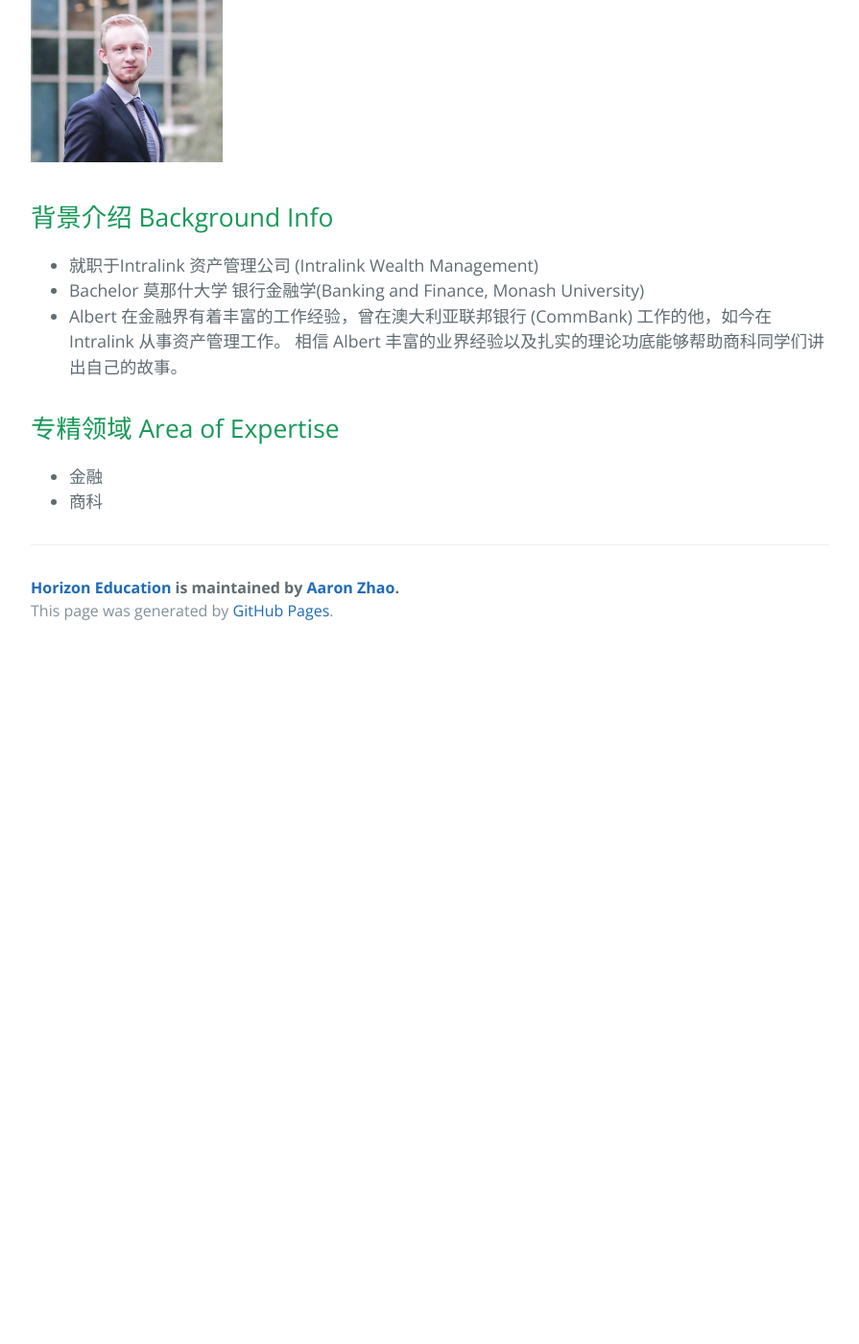
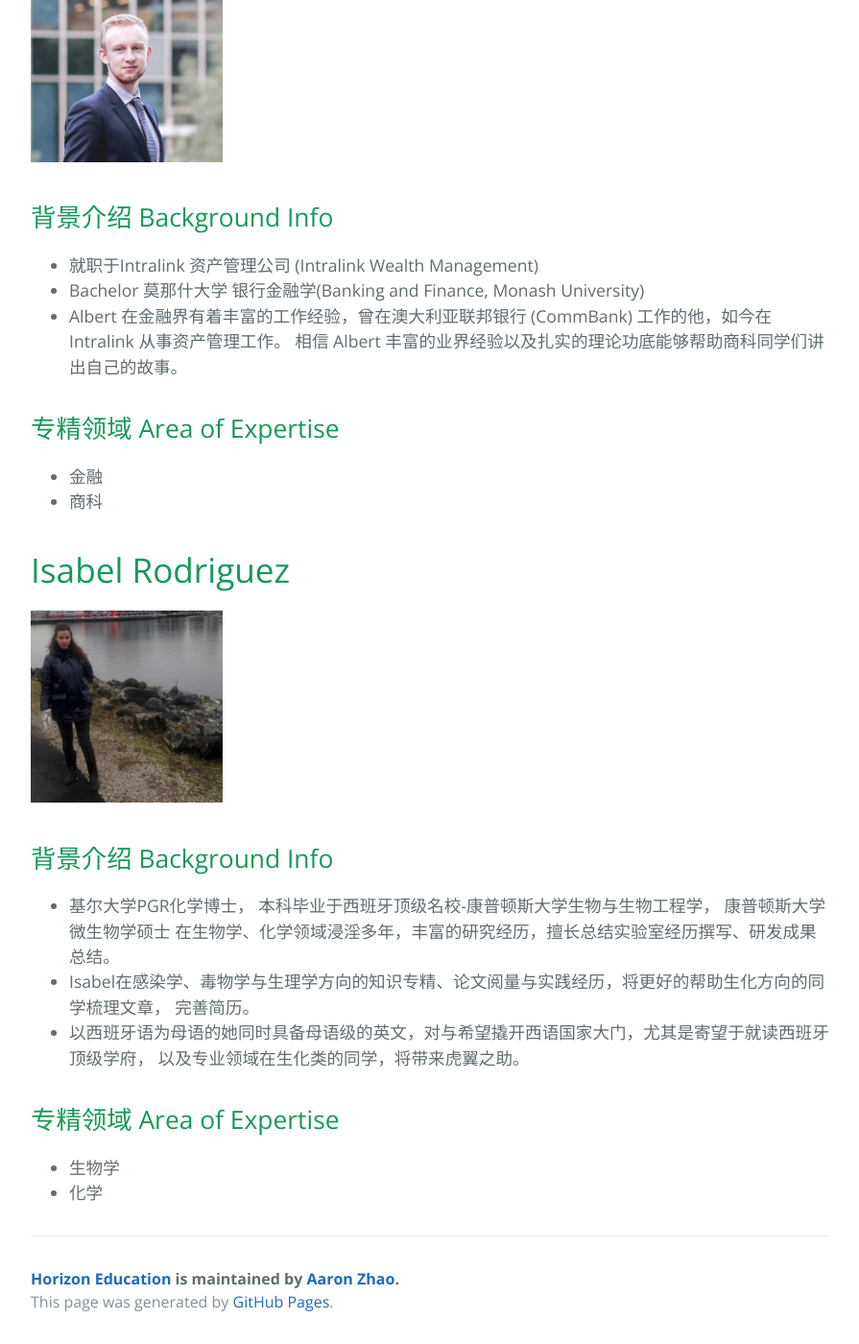
Before and after one commit to horizonedu/horizonedu.github.io, a Jekyll site: the page mentor.html, which Jekyll copies as it is, in a window 1280 px wide and 1400 px high, scrolled down 4632 px. Shown: the whole window at 96% size, without its empty margins (192-1087 px from the left). Built offline with Jekyll 4.4.1, drawn with Linux system fonts in a browser that asks for light colours; before the commit the page ends 5312 px from its top, so only the background shows below that.

Commit message:
added flow chart, isabel

```diff
--- a/mentor.html
+++ b/mentor.html
@@ -194,6 +194,32 @@
           商科
         </li>
       </ul>
+      <h1>Isabel Rodriguez</h1>
+      <img src="Rodriguez.jpg" alt="Rodriguez" style="width:200px;height:200px;">
+      <h2>背景介绍 Background Info</h2>
+      <ul class="posts">
+        <li>
+          基尔大学PGR化学博士， 本科毕业于西班牙顶级名校-康普顿斯大学生物与生物工程学， 康普顿斯大学微生物学硕士
+          在生物学、化学领域浸淫多年，丰富的研究经历，擅长总结实验室经历撰写、研发成果总结。
+        </li>
+        <li>
+          Isabel在感染学、毒物学与生理学方向的知识专精、论文阅量与实践经历，将更好的帮助生化方向的同学梳理文章，
+          完善简历。
+        </li>
+        <li>
+          以西班牙语为母语的她同时具备母语级的英文，对与希望撬开西语国家大门，尤其是寄望于就读西班牙顶级学府，
+          以及专业领域在生化类的同学，将带来虎翼之助。
+        </li>
+      </ul>
+      <h2>专精领域 Area of Expertise</h2>
+      <ul class="posts">
+        <li>
+          生物学
+        </li>
+        <li>
+          化学
+        </li>
+      </ul>
   <!-- <ul class="posts">
       <li><span>12 Feb 2016</span> &raquo; <a href="/main/2016/02/12/sample-content.html">Welcome to Jekyll!</a></li>
   </ul> -->
--- a/service.html
+++ b/service.html
@@ -66,9 +66,9 @@
   </ul>
   <h1>文书润色流程 Essay Polishing Procedure</h1>
   <!-- <img src="Yumi_Han.jpeg" alt="Guillaume Fontan" style="width:200px;height:200px;"> -->
-  <img src="fig_polish_test1.png" alt="polish1" style="width:841px;height:595px;">
+  <img src="fig_flow.jpeg" alt="polish1" style="width:841px;height:595px;">
   <h1>文书定制流程 Essay Customization Procedure</h1>
-  <img src="fig_polish_test2.png" alt="polish2" style="width:841px;height:595px;">
+  <img src="fig_flow.jpeg" alt="polish2" style="width:841px;height:595px;">
 
 </div>
 
```
Also changed, not shown: Rodriguez.jpg (added), fig_flow.jpeg (added), 2 other files.
